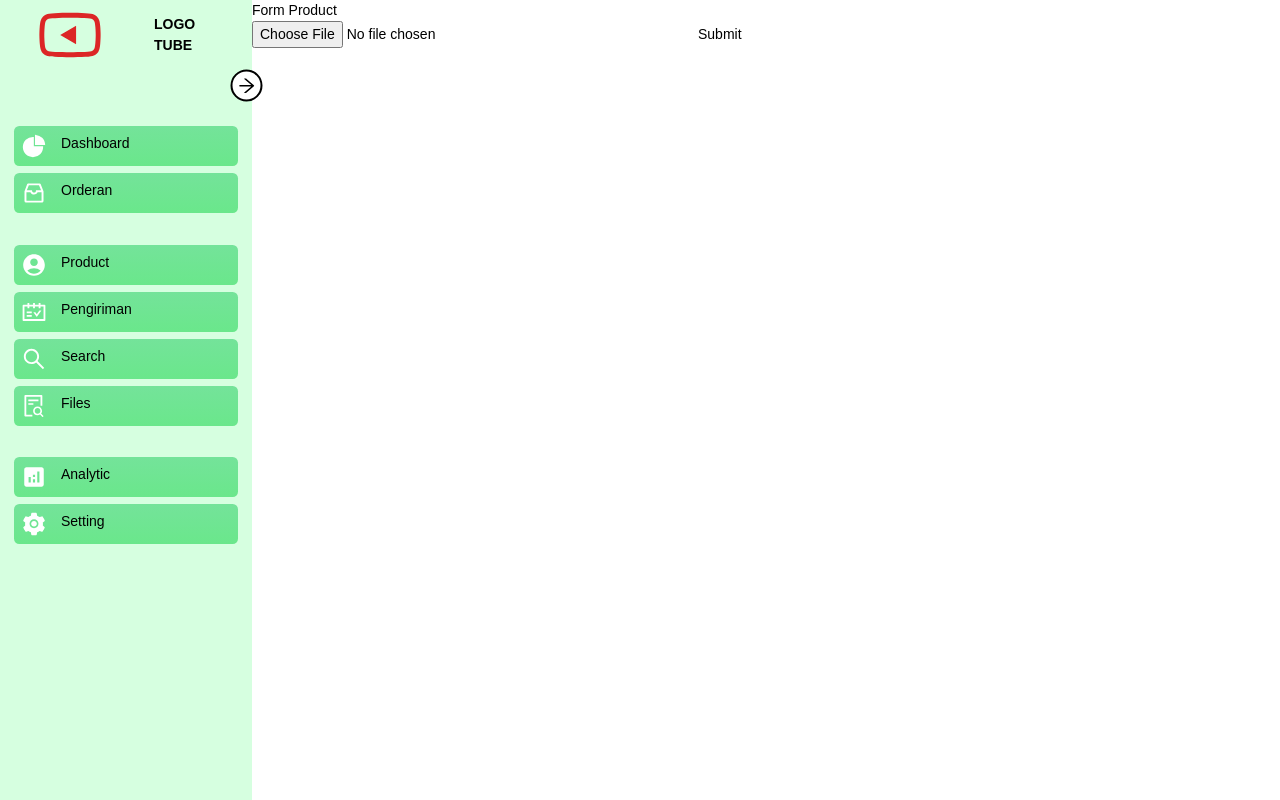
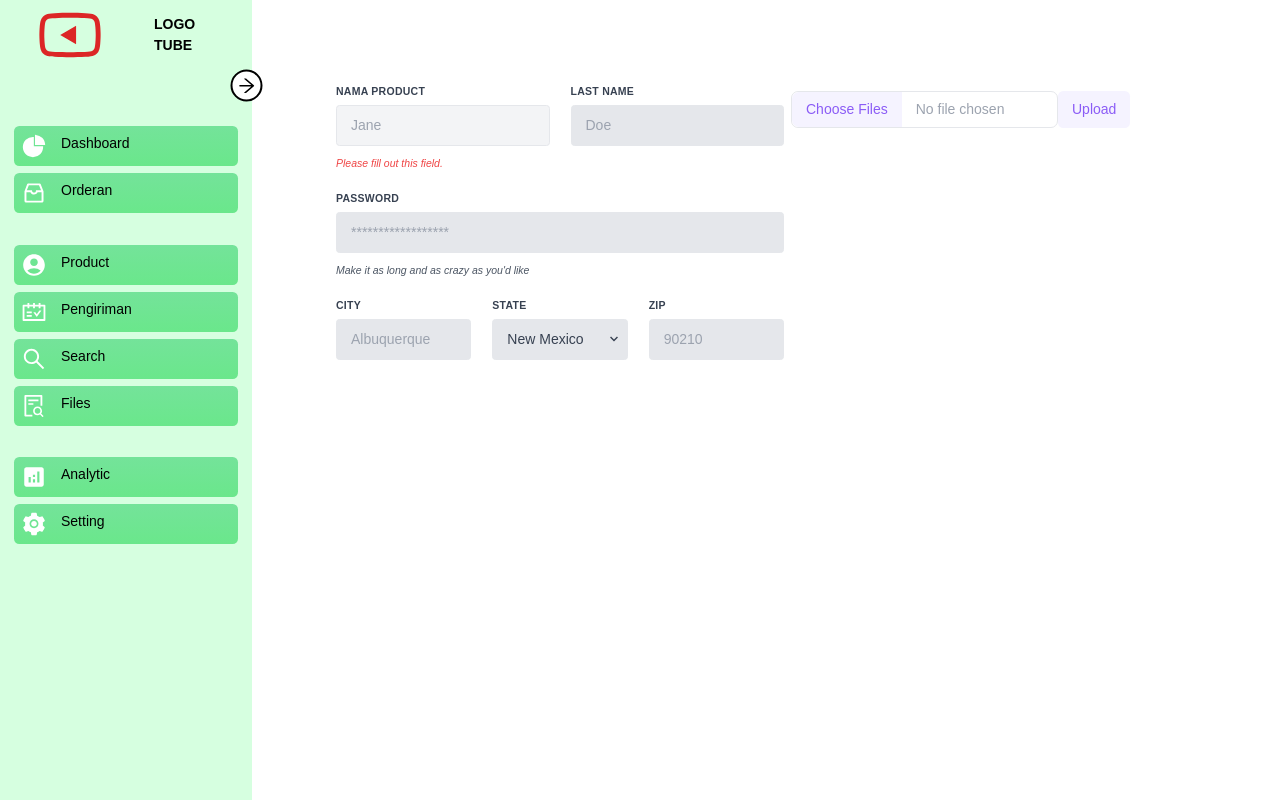
Before and after one commit to liar88828/kantor-tahu-baxo-bu-pudji, a Next.js app: page /product in a window 1280 px wide. Built offline with nearby package versions, Linux system fonts and the light colour scheme.

Commit message:
upload image waras

```diff
--- a/src/app/api/hello/route.ts
+++ /dev/null
@@ -1,5 +0,0 @@
-import { NextApiRequest } from 'next';
-
-export async function GET(request: NextApiRequest):Promise<Response> {
-  return new Response('Hello, Next.js!')
-}
--- /dev/null
+++ b/src/app/api/upload/route.ts
@@ -0,0 +1,19 @@
+import fs from "fs";
+import { NextResponse } from "next/server";
+
+export async function POST(req: Request) {
+  const formData = await req.formData();
+  console.log(formData)
+
+  const formDataEntryValues = Array.from(formData.values());
+  for (const formDataEntryValue of formDataEntryValues) {
+    if (typeof formDataEntryValue === "object" && "arrayBuffer" in formDataEntryValue) {
+      const file = formDataEntryValue as unknown as Blob;
+      const buffer = Buffer.from(await file.arrayBuffer());
+
+
+      fs.writeFileSync(`public/${file.name}`, buffer);
+    }
+  }
+  return NextResponse.json({ success: true });
+}
--- /dev/null
+++ b/src/app/api/uploadthing/core.ts
@@ -0,0 +1,38 @@
+import { createUploadthing, type FileRouter } from "uploadthing/next";
+
+const f = createUploadthing();
+
+const auth = (req: Request) => ({ id: "fakeId" }); // Fake auth function
+
+// FileRouter for your app, can contain multiple FileRoutes
+export const ourFileRouter = {
+  // Define as many FileRoutes as you like, each with a unique routeSlug
+  imageUploader: f({ image: { maxFileSize: "4MB", maxFileCount: 10 } })
+  // Set permissions and file types for this FileRoute
+  .middleware(async (req) => {
+    // This code runs on your server before upload
+    const user = await auth(req);
+
+    // If you throw, the user will not be able to upload
+    if (!user) throw new Error("Unauthorized");
+
+    // Whatever is returned here is accessible in onUploadComplete as `metadata`
+    return { userId: user.id };
+  })
+  .onUploadComplete(async ({ metadata, file }) => {
+    // This code RUNS ON YOUR SERVER after upload
+    console.log("Upload complete for userId:", metadata.userId);
+
+    console.log("file url", file.url);
+  }),
+
+  // Takes a 4 2mb upload and/or 1 256mb video
+  mediaPost: f({
+    image: { maxFileSize: "2MB", maxFileCount: 4 },
+    video: { maxFileSize: "256MB", maxFileCount: 1 },
+  })
+  .middleware((req) => auth(req))
+  .onUploadComplete((data) => console.log("file", data)),
+} satisfies FileRouter;
+
+export type OurFileRouter = typeof ourFileRouter;
--- /dev/null
+++ b/src/app/api/uploadthing/route.ts
@@ -0,0 +1,8 @@
+import { createNextRouteHandler } from "uploadthing/next";
+
+import { ourFileRouter } from "./core";
+
+// Export routes for Next App Router
+export const { GET, POST } = createNextRouteHandler({
+  router: ourFileRouter,
+});
--- /dev/null
+++ b/src/app/component/CustomFileSelector.tsx
@@ -0,0 +1,26 @@
+// components/CustomFileSelector.tsx
+import classNames from "classnames";
+import React, { ComponentPropsWithRef } from "react";
+
+type Props = ComponentPropsWithRef<"input">;
+
+const CustomFileSelector = (props: Props) => {
+  return (
+    <input
+      {...props}
+      type="file"
+      multiple
+      className={classNames({
+        // Modify the Button shape, spacing, and colors using the `file`: directive
+        // button colors
+        "file:bg-violet-50 file:text-violet-500 hover:file:bg-violet-100": true,
+        "file:rounded-lg file:rounded-tr-none file:rounded-br-none": true,
+        "file:px-4 file:py-2 file:mr-4 file:border-none": true,
+        // overall input styling
+        "hover:cursor-pointer border rounded-lg text-gray-400": true,
+      })}
+    />
+  );
+};
+
+export default CustomFileSelector;
--- /dev/null
+++ b/src/app/component/FileUploadForm.tsx
@@ -0,0 +1,55 @@
+"use client"; // Make this component a client component
+import React, { FormEvent, useState } from "react";
+import CustomFileSelector from "./CustomFileSelector";
+import ImagePreview from "./ImagePreview";
+import axios from "axios";
+import classNames from "classnames";
+
+const FileUploadForm = () => {
+  const [images, setImages] = useState<File[]>([]);
+  const [uploading, setUploading] = useState(false);
+  const handleFileSelected = (e: React.ChangeEvent<HTMLInputElement>) => {
+    if (e.target.files) {
+      //convert `FileList` to `File[]`
+      const _files = Array.from(e.target.files);
+      setImages(_files);
+    }
+  };
+
+  const handleSubmit = async (e: FormEvent<HTMLFormElement>) => {
+    e.preventDefault();
+
+    const formData = new FormData();
+    images.forEach((image, i) => {
+      formData.append(image.name, image);
+      formData.append('description', "description");
+    });
+    setUploading(true);
+    await axios.post("/api/upload", formData);
+    setUploading(false);
+  };
+  return (
+    <form className="w-full" onSubmit={handleSubmit}>
+      <div className="flex justify-between">
+        <CustomFileSelector
+          accept="image/png, image/jpeg"
+          onChange={handleFileSelected}
+        />
+        <button
+          type="submit"
+          className={classNames({
+            "bg-violet-50 text-violet-500 hover:bg-violet-100 px-4 py-2 rounded-md":
+              true,
+            "disabled pointer-events-none opacity-40": uploading,
+          })}
+          disabled={uploading}
+        >
+          Upload
+        </button>
+      </div>
+      <ImagePreview images={images} />
+    </form>
+  );
+};
+
+export default FileUploadForm;
--- /dev/null
+++ b/src/app/component/ImagePreview.tsx
@@ -0,0 +1,26 @@
+// components/ImagePreview.tsx
+import React from "react";
+import Image from "next/image";
+
+type Props = {
+  images: File[];
+};
+
+const ImagePreview = ({ images }: Props) => {
+  return (
+    <div>
+      <div className=" gap-2 my-2">
+        {images.map((image) => {
+          const src = URL.createObjectURL(image);
+          return (
+            <div className="relative aspect-video col-span-4" key={image.name}>
+              <Image src={src} alt={image.name} className="object-cover" fill />
+            </div>
+          );
+        })}
+      </div>
+    </div>
+  );
+};
+
+export default ImagePreview;
--- a/src/app/product/page.tsx
+++ b/src/app/product/page.tsx
@@ -1,70 +1,109 @@
 "use client"
 import React, { useState } from 'react';
+import FileUploadForm from '@/app/component/FileUploadForm';
 
-type TProps = {
-  value1: string
-  value2: number
-}
+export default function Home() {
+  const [ salah, setSalah ] = useState<boolean>( false );
+  return (
+    <main className="flex min-h-screen p-24 flex-row">
 
-function Products() {
+      <FormProduct salah={ salah }/>
+      <div className="p-2">
 
-  const [ description, setDescription ] = useState( "" )
-  const [ selectedFile, setSelectedFile ] = useState<File | null>( null );
-  // FormEventHandler<HTMLFormElement>
+        <FileUploadForm/>
+      </div>
 
-  const handleFileInput = ( event: React.ChangeEvent<HTMLInputElement> ) => {
-    const file = event.target.files ? event.target.files[ 0 ] : null;
-    setSelectedFile( file );
-  };
-
-  const submit = async ( event:
-      React.FormEvent<HTMLFormElement>
-      | React.ChangeEvent<HTMLInputElement>
-    // | FormEventHandler<HTMLFormElement>
-  ): Promise<any> => {
-    event.preventDefault()
-
-    const formData = new FormData()
-    if( selectedFile == null ) {
-      return null
-    }
-    formData.append( "image", selectedFile )
-    formData.append( "description", description )
-
-    const result = await fetch( '/api/images', {
-        method: "POST",
-        body: formData,
-        headers: { 'Content-Type': 'multipart/form-data' },
-      }
-    )
-    console.log( result )
-  }
-
-  return (
-
-    <div>
-      <div className="">
-
-        <h1>Form Product</h1>
-      </div>
-      <div className="App">
-        <form onSubmit={ submit }>
-          <input
-            // @ts-ignore
-            filename={ selectedFile }
-            onChange={ handleFileInput }
-            type="file"
-            accept="image/*"
-          ></input>
-          <input
-            onChange={ e => setDescription( e.target.value ) }
-            type="text"
-          ></input>
-          <button type="submit">Submit</button>
-        </form>
-      </div>
-    </div>
+    </main>
   );
 }
 
-export default Products;
+const FormProduct = ( { salah }: { salah: boolean } ) => {
+
+  return ( <>
+      <main>
+        <form className="w-full max-w-lg">
+          <div className="flex flex-wrap -mx-3 mb-6">
+
+            <div className="w-full md:w-1/2 px-3 mb-6 md:mb-0">
+              <label className="block uppercase tracking-wide text-gray-700 text-xs font-bold mb-2"
+                     htmlFor="grid-password">
+                Nama Product
+              </label>
+              <input
+                className={ `appearance-none block w-full bg-gray-100 text-gray-700 border
+               ${ !salah ? "" : "border-red-500" }
+
+                rounded py-3 px-4 mb-3 leading-tight focus:outline-none focus:bg-white` }
+                id="grid-first-name"
+                type="text"
+                placeholder="Jane"/>
+
+              <p className="text-red-500 text-xs italic">Please fill out this field.</p>
+            </div>
+
+            <div className="w-full md:w-1/2 px-3">
+              <label className="block uppercase tracking-wide text-gray-700 text-xs font-bold mb-2"
+                     htmlFor="grid-last-name">
+                Last Name
+              </label>
+              <input
+                className="appearance-none block w-full bg-gray-200 text-gray-700 border border-gray-200 rounded py-3 px-4 leading-tight focus:outline-none focus:bg-white focus:border-gray-500"
+                id="grid-last-name" type="text" placeholder="Doe"/>
+            </div>
+          </div>
+          <div className="flex flex-wrap -mx-3 mb-6">
+            <div className="w-full px-3">
+              <label className="block uppercase tracking-wide text-gray-700 text-xs font-bold mb-2"
+                     htmlFor="grid-password">
+                Password
+              </label>
+              <input
+                className="appearance-none block w-full bg-gray-200 text-gray-700 border border-gray-200 rounded py-3 px-4 mb-3 leading-tight focus:outline-none focus:bg-white focus:border-gray-500"
+                id="grid-password" type="password" placeholder="******************"/>
+              <p className="text-gray-600 text-xs italic">Make it as long and as crazy as you'd like</p>
+            </div>
+          </div>
+          <div className="flex flex-wrap -mx-3 mb-2">
+            <div className="w-full md:w-1/3 px-3 mb-6 md:mb-0">
+              <label className="block uppercase tracking-wide text-gray-700 text-xs font-bold mb-2" htmlFor="grid-city">
+                City
+              </label>
+              <input
+                className="appearance-none block w-full bg-gray-200 text-gray-700 border border-gray-200 rounded py-3 px-4 leading-tight focus:outline-none focus:bg-white focus:border-gray-500"
+                id="grid-city" type="text" placeholder="Albuquerque"/>
+            </div>
+            <div className="w-full md:w-1/3 px-3 mb-6 md:mb-0">
+              <label className="block uppercase tracking-wide text-gray-700 text-xs font-bold mb-2"
+                     htmlFor="grid-state">
+                State
+              </label>
+              <div className="relative">
+                <select
+                  className="block appearance-none w-full bg-gray-200 border border-gray-200 text-gray-700 py-3 px-4 pr-8 rounded leading-tight focus:outline-none focus:bg-white focus:border-gray-500"
+                  id="grid-state">
+                  <option>New Mexico</option>
+                  <option>Missouri</option>
+                  <option>Texas</option>
+                </select>
+                <div className="pointer-events-none absolute inset-y-0 right-0 flex items-center px-2 text-gray-700">
+                  <svg className="fill-current h-4 w-4" xmlns="http://www.w3.org/2000/svg" viewBox="0 0 20 20">
+                    <path d="M9.293 12.95l.707.707L15.657 8l-1.414-1.414L10 10.828 5.757 6.586 4.343 8z"/>
+                  </svg>
+                </div>
+              </div>
+            </div>
+            <div className="w-full md:w-1/3 px-3 mb-6 md:mb-0">
+              <label className="block uppercase tracking-wide text-gray-700 text-xs font-bold mb-2" htmlFor="grid-zip">
+                Zip
+              </label>
+              <input
+                className="appearance-none block w-full bg-gray-200 text-gray-700 border border-gray-200 rounded py-3 px-4 leading-tight focus:outline-none focus:bg-white focus:border-gray-500"
+                id="grid-zip" type="text" placeholder="90210"/>
+            </div>
+          </div>
+        </form>
+      </main>
+
+    </>
+  )
+}
```
Also changed, not shown: package.json (+12 -1 lines), src/app/api/product/route.ts (added, +30 -0 lines), public/113-1133211_client-server-model-definition-client-server-model-diagram.png (added), 1 other file (tests, documents, lock files or other folders).
